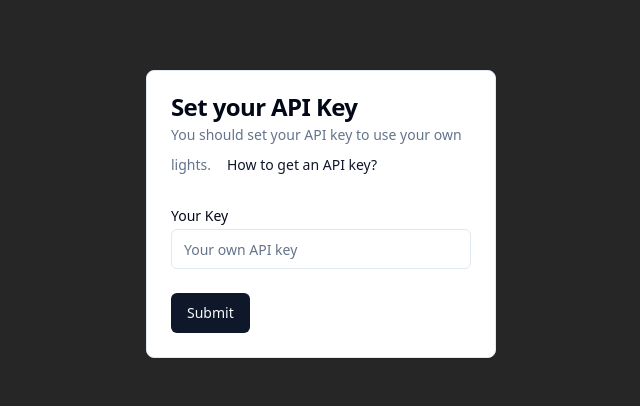
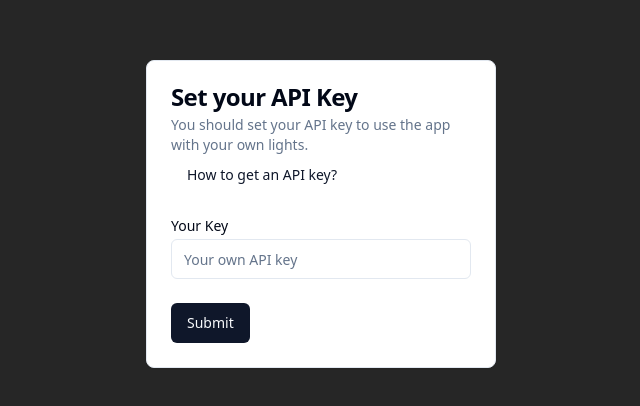
Before and after one commit to DodoBey/goveeLightsControl, a Next.js app: page /setkey in a window 1280 px wide. Shown: the part 186-592 px from the top of the page, without its empty margins (319-959 px from the left). Built offline with nearby package versions, Linux system fonts and the light colour scheme.

Commit message:
minor update

```diff
--- a/app/lights/page.tsx
+++ b/app/lights/page.tsx
@@ -11,6 +11,8 @@ const Lights = () => {
     queryFn: () => getApiKey('userKey'),
   });
 
+  console.log(data);
+
   if (!data) {
     redirect('/setkey');
   }
--- a/components/SetKeyPage.tsx
+++ b/components/SetKeyPage.tsx
@@ -49,7 +49,7 @@ const SetKeyPage = () => {
       <CardHeader>
         <CardTitle>Set your API Key</CardTitle>
         <CardDescription>
-          You should set your API key to use your own lights.
+          You should set your API key to use the app with your own lights.
           <Button variant='link'>
             <Link
               href={
```
